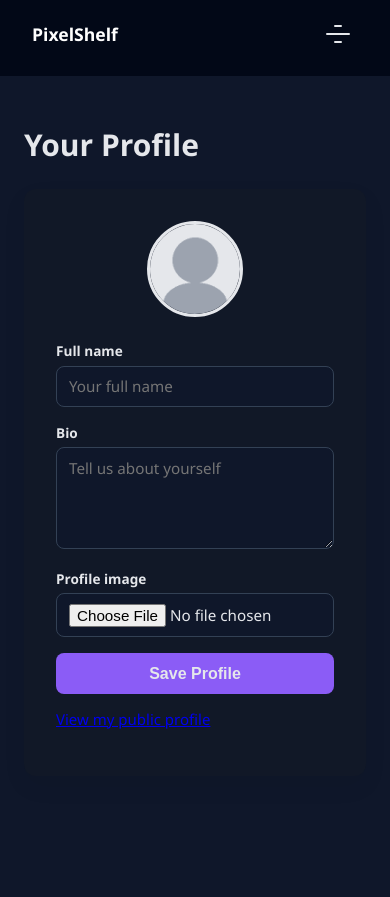
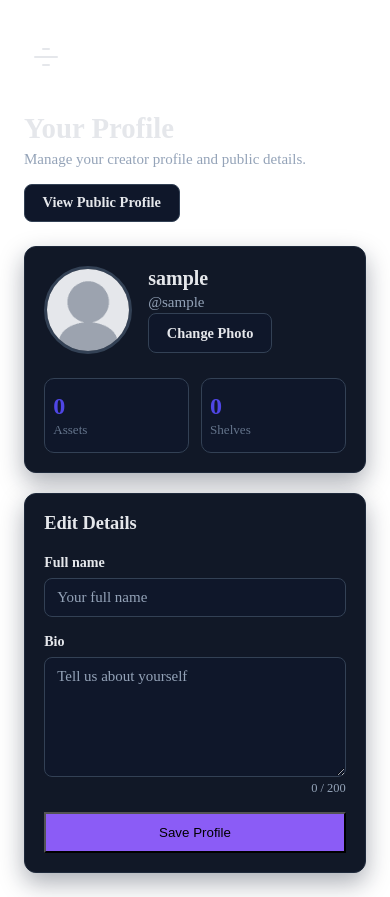
Before and after one commit to colynpacaldo/PixelShelf, a Django app: page /profile/ in a window 390 px wide. Before the commit the page ends 729 px from the top, so only its background shows below. Run offline with Django 5.2, Linux system fonts and the light colour scheme; the visitor is signed in with stand-in values (Sample User, id 1); data comes from the database, SQL or seed files in the repository; data that the repository does not hold is empty; some libraries are stand-ins or nearby versions.

Commit message:
feat: polish responsive profile page

```diff
--- a/apps/profile/forms.py
+++ b/apps/profile/forms.py
@@ -4,10 +4,24 @@ from .models import Profile
 
 
 class ProfileForm(forms.ModelForm):
+    bio = forms.CharField(
+        max_length=200,
+        required=False,
+        widget=forms.Textarea(
+            attrs={
+                "rows": 4,
+                "maxlength": 200,
+                "placeholder": "Tell us about yourself",
+            }
+        ),
+    )
+
     class Meta:
         model = Profile
         fields = ["full_name", "bio", "profile_image"]
         widgets = {
             "full_name": forms.TextInput(attrs={"placeholder": "Your full name"}),
-            "bio": forms.Textarea(attrs={"rows": 4, "placeholder": "Tell us about yourself"}),
+            "profile_image": forms.FileInput(
+                attrs={"class": "avatar-upload-input", "accept": "image/*"}
+            ),
         }
--- a/apps/profile/views.py
+++ b/apps/profile/views.py
@@ -3,6 +3,7 @@ from django.contrib.auth.decorators import login_required
 from django.contrib.auth.models import User
 from django.shortcuts import get_object_or_404, redirect, render
 
+from apps.asset.models import Asset
 from apps.shelf.models import Shelf
 
 from .forms import ProfileForm
@@ -16,13 +17,30 @@ def profile_view(request):
     if request.method == "POST":
         form = ProfileForm(request.POST, request.FILES, instance=profile)
         if form.is_valid():
-            form.save()
+            profile = form.save(commit=False)
+            if "remove_profile_image" in request.POST and "profile_image" not in request.FILES:
+                old_image = profile.profile_image
+                profile.profile_image = None
+                profile.save()
+                if old_image:
+                    old_image.delete(save=False)
+            else:
+                profile.save()
             messages.success(request, "Profile updated.")
             return redirect("profile:profile")
     else:
         form = ProfileForm(instance=profile)
 
-    return render(request, "profile/profile.html", {"form": form, "profile": profile})
+    return render(
+        request,
+        "profile/profile.html",
+        {
+            "form": form,
+            "profile": profile,
+            "asset_count": Asset.objects.filter(user=request.user).count(),
+            "shelf_count": Shelf.objects.filter(user=request.user).count(),
+        },
+    )
 
 
 @login_required(login_url="login:login")
--- a/static/css/profile/profile.css
+++ b/static/css/profile/profile.css
@@ -1,158 +1,350 @@
-body {
-    margin: 0;
-    font-family: "Segoe UI", Arial, sans-serif;
-    background: #f9fafb;
-    color: #111827;
-    transition: background 0.2s ease, color 0.2s ease;
+.profile-content {
+    max-width: 880px;
 }
 
-body.dark-mode {
+.profile-page-header {
+    display: flex;
+    align-items: flex-start;
+    justify-content: space-between;
+    gap: 1rem;
+    margin-bottom: 1.5rem;
+}
+
+.profile-page-header h1 {
+    margin: 0;
+    font-size: 1.8rem;
+}
+
+.profile-subtitle {
+    margin: 0.35rem 0 0;
+    color: #64748b;
+}
+
+.secondary-btn-inline {
+    display: inline-block;
+    padding: 0.6rem 1.1rem;
+    border-radius: 8px;
+    font-size: 0.9rem;
+    font-weight: 600;
+    text-decoration: none;
+}
+
+.profile-page-header .secondary-btn-inline {
+    flex-shrink: 0;
+    background: #111827;
+    color: #e5e7eb;
+    border: 1px solid #334155;
+    transition: background 0.2s ease;
+}
+
+.profile-page-header .secondary-btn-inline:hover {
+    background: #1e293b;
+}
+
+.profile-layout {
+    display: grid;
+    grid-template-columns: minmax(0, 0.85fr) minmax(0, 1.15fr);
+    gap: 1.25rem;
+    align-items: start;
+}
+
+.profile-card {
+    min-width: 0;
+    padding: 1.5rem;
+    border: 1px solid #e5e7eb;
+    border-radius: 12px;
+    background: #fff;
+    box-shadow: 0 10px 24px rgba(0, 0, 0, 0.06);
+}
+
+.profile-summary {
+    text-align: center;
+}
+
+.avatar {
+    display: block;
+    width: 120px;
+    height: 120px;
+    margin: 0 auto 1rem;
+    border: 3px solid #334155;
+    border-radius: 50%;
+    object-fit: cover;
+    object-position: center;
+}
+
+.avatar-controls {
+    display: flex;
+    align-items: center;
+    justify-content: center;
+    gap: 0.65rem;
+    flex-wrap: wrap;
+    margin-bottom: 1.25rem;
+}
+
+.change-photo {
+    display: inline-flex;
+    align-items: center;
+    justify-content: center;
+    min-height: 40px;
+    background: #111827;
+    color: #e5e7eb;
+    border: 1px solid #334155;
+    cursor: pointer;
+}
+
+.change-photo:hover {
+    background: #1e293b;
+}
+
+.avatar-upload-input,
+.visually-hidden {
+    position: absolute;
+    width: 1px;
+    height: 1px;
+    padding: 0;
+    margin: -1px;
+    overflow: hidden;
+    clip: rect(0, 0, 0, 0);
+    white-space: nowrap;
+    border: 0;
+}
+
+.change-photo:focus-within,
+.avatar-upload-input:focus + .change-photo {
+    outline: 2px solid #a78bfa;
+    outline-offset: 2px;
+}
+
+.remove-photo {
+    padding: 0.5rem 0.25rem;
+    border: 0;
+    background: transparent;
+    color: #94a3b8;
+    font: inherit;
+    font-size: 0.85rem;
+    cursor: pointer;
+}
+
+.remove-photo:hover {
+    color: #e5e7eb;
+    text-decoration: underline;
+}
+
+.profile-identity h2 {
+    margin: 0;
+    font-size: 1.25rem;
+    overflow-wrap: anywhere;
+}
+
+.profile-identity p {
+    margin: 0.25rem 0 0;
+    color: #94a3b8;
+}
+
+.profile-stats {
+    display: grid;
+    grid-template-columns: repeat(2, minmax(0, 1fr));
+    gap: 0.75rem;
+    margin-top: 1.5rem;
+}
+
+.profile-stat {
+    display: flex;
+    flex-direction: column;
+    gap: 0.15rem;
+    padding: 0.85rem 0.5rem;
+    border: 1px solid #e5e7eb;
+    border-radius: 10px;
+    background: #f8fafc;
+}
+
+.stat-number {
+    color: #4f46e5;
+    font-size: 1.5rem;
+    font-weight: 700;
+}
+
+.stat-label {
+    color: #64748b;
+    font-size: 0.82rem;
+}
+
+.profile-edit h2 {
+    margin: 0 0 1.25rem;
+    font-size: 1.15rem;
+}
+
+.profile-edit label {
+    display: block;
+    margin: 0 0 0.4rem;
+    font-size: 0.88rem;
+    font-weight: 600;
+}
+
+.profile-edit input[type="text"],
+.profile-edit textarea {
+    display: block;
+    width: 100%;
+    margin: 0 0 1rem;
+    padding: 0.65rem 0.75rem;
+    border: 1px solid #cbd5e1;
+    border-radius: 8px;
+    background: #fff;
+    color: #111827;
+    font: inherit;
+}
+
+.profile-edit textarea {
+    min-height: 120px;
+    resize: vertical;
+}
+
+.profile-edit input:focus,
+.profile-edit textarea:focus {
+    outline: 2px solid #8b5cf6;
+    outline-offset: 1px;
+}
+
+.bio-counter {
+    margin: -0.75rem 0 1rem;
+    color: #64748b;
+    font-size: 0.78rem;
+    text-align: right;
+}
+
+.profile-edit .primary-btn {
+    display: block;
+    width: auto;
+    min-width: 160px;
+    margin: 0;
+    padding: 0.7rem 1.25rem;
+    background: #4f46e5;
+}
+
+.profile-edit .primary-btn:hover {
+    background: #4338ca;
+}
+
+.field-error {
+    margin: -0.75rem 0 1rem;
+    color: #b91c1c;
+    font-size: 0.82rem;
+}
+
+body.dark-mode .profile-page-header h1,
+body.dark-mode .profile-edit h2,
+body.dark-mode .profile-edit label {
+    color: #e5e7eb;
+}
+
+body.dark-mode .profile-subtitle,
+body.dark-mode .bio-counter {
+    color: #94a3b8;
+}
+
+body.dark-mode .field-error {
+    color: #fca5a5;
+}
+
+body.dark-mode .profile-card {
+    border-color: #1e293b;
+    background: #111827;
+    color: #e5e7eb;
+    box-shadow: 0 10px 24px rgba(15, 23, 42, 0.35);
+}
+
+body.dark-mode .profile-stat {
+    border-color: #334155;
+    background: #0f172a;
+}
+
+body.dark-mode .profile-edit input[type="text"],
+body.dark-mode .profile-edit textarea {
+    border-color: #334155;
     background: #0f172a;
     color: #e5e7eb;
 }
 
-body.dark-mode .topbar {
-    background: #020817;
+body.dark-mode .profile-edit input::placeholder,
+body.dark-mode .profile-edit textarea::placeholder {
+    color: #94a3b8;
 }
 
-body.dark-mode .brand,
-body.dark-mode .nav-links a,
-body.dark-mode .nav-links a.active {
-    color: #c4b5fd;
-}
-
-body.dark-mode .nav-links a:hover,
-body.dark-mode .nav-links a.active {
-    color: #fff;
-}
-
-body.dark-mode .profile-card,
-body.dark-mode .primary-btn {
-    background: #111827;
+body.dark-mode .profile-page-header .secondary-btn-inline,
+body.dark-mode .change-photo {
+    background: #0f172a;
     color: #e5e7eb;
 }
 
-body.dark-mode label,
-body.dark-mode h1,
-body.dark-mode .info {
-    color: #e5e7eb;
+body.dark-mode .profile-page-header .secondary-btn-inline:hover,
+body.dark-mode .change-photo:hover {
+    background: #1e293b;
 }
 
-body.dark-mode input[type="text"],
-body.dark-mode textarea,
-body.dark-mode input[type="file"] {
-    background: #0f172a;
-    color: #e5e7eb;
-    border-color: #334155;
-}
-
-body.dark-mode .primary-btn {
+body.dark-mode .profile-edit .primary-btn {
     background: #8b5cf6;
 }
 
-body.dark-mode .primary-btn:hover {
+body.dark-mode .profile-edit .primary-btn:hover {
     background: #7c3aed;
 }
 
-body.dark-mode .info {
-    background: #14532d;
-    color: #dcfce7;
+@media (max-width: 700px) {
+    .profile-layout {
+        grid-template-columns: 1fr;
     }
 
-.topbar {
-    display: flex;
+    .profile-summary {
+        display: grid;
+        grid-template-columns: 88px minmax(0, 1fr);
+        grid-template-areas:
+            "avatar identity"
+            "avatar controls"
+            "stats stats";
+        column-gap: 1rem;
         align-items: center;
-    justify-content: space-between;
-    padding: 1rem 2rem;
-    background: #111827;
-    color: #fff;
+        text-align: left;
     }
 
-.brand {
-    font-weight: 700;
-    font-size: 1.1rem;
-    color: #fff;
-    text-decoration: none;
+    .avatar {
+        grid-area: avatar;
+        width: 88px;
+        height: 88px;
+        margin: 0;
     }
 
-.nav-links a {
-    color: #e5e7eb;
-    text-decoration: none;
-    margin-left: 1.25rem;
-    font-size: 0.9rem;
+    .avatar-controls {
+        grid-area: controls;
+        grid-column: auto;
+        justify-content: flex-start;
+        margin: 0;
     }
 
-.nav-links a:hover,
-.nav-links a.active {
-    color: #fff;
-    text-decoration: underline;
+    .profile-identity {
+        grid-area: identity;
     }
 
-.content {
-    max-width: 560px;
-    margin: 3rem auto;
-    padding: 0 1.5rem;
+    .profile-stats {
+        grid-area: stats;
+        width: 100%;
+    }
+}
+
+@media (max-width: 640px) {
+    .profile-page-header {
+        align-items: stretch;
+        flex-direction: column;
+    }
+
+    .profile-page-header .secondary-btn-inline {
+        align-self: flex-start;
     }
 
     .profile-card {
-    background: #fff;
-    border-radius: 12px;
-    box-shadow: 0 10px 24px rgba(0, 0, 0, 0.06);
-    padding: 2rem;
-    margin-top: 1.5rem;
+        padding: 1.2rem;
     }
 
-.avatar {
-    width: 96px;
-    height: 96px;
-    border-radius: 50%;
-    object-fit: cover;
-    display: block;
-    margin: 0 auto 1.5rem;
-    border: 3px solid #e5e7eb;
+    .profile-edit .primary-btn {
+        width: 100%;
     }
-
-label {
-    display: block;
-    margin-bottom: 0.35rem;
-    font-size: 0.85rem;
-    font-weight: 600;
-    color: #374151;
 }
-
-input[type="text"],
-textarea,
-input[type="file"] {
-    width: 100%;
-    padding: 0.6rem 0.75rem;
-    margin-bottom: 1rem;
-    border: 1px solid #d1d5db;
-    border-radius: 8px;
-    box-sizing: border-box;
-    font-size: 0.95rem;
-    font-family: inherit;
-}
-
-.primary-btn {
-    width: 100%;
-    padding: 0.7rem;
-    border: none;
-    border-radius: 8px;
-    background: #4f46e5;
-    color: #fff;
-    font-size: 1rem;
-    font-weight: 600;
-    cursor: pointer;
-}
-
-.primary-btn:hover {
-    background: #4338ca;
-}
-
-.info {
-    background: #dcfce7;
-    color: #166534;
-    padding: 0.6rem 0.8rem;
-    border-radius: 8px;
-    font-size: 0.85rem;
-}
--- a/static/js/profile/profile.js
+++ b/static/js/profile/profile.js
@@ -1,15 +1,24 @@
 document.addEventListener("DOMContentLoaded", function () {
-    var fileInput = document.querySelector("input[type='file']");
+    var fileInput = document.getElementById("id_profile_image");
     var preview = document.getElementById("profile-preview");
+    var removeInput = document.getElementById("remove_profile_image");
+    var removeButton = document.getElementById("remove-profile-image");
+    var bioInput = document.getElementById("id_bio");
+    var bioCounter = document.getElementById("bio-counter");
 
-    if (!fileInput || !preview) {
-        return;
-    }
+    if (fileInput && preview) {
+        var originalPreview = preview.src;
 
         fileInput.addEventListener("change", function () {
             var file = fileInput.files && fileInput.files[0];
             if (!file) {
                 return;
+            }
+            if (removeInput) {
+                removeInput.checked = false;
+            }
+            if (removeButton) {
+                removeButton.textContent = "Remove";
             }
             var reader = new FileReader();
             reader.onload = function (event) {
@@ -17,4 +26,23 @@ document.addEventListener("DOMContentLoaded", function () {
             };
             reader.readAsDataURL(file);
         });
+
+        if (removeButton && removeInput) {
+            removeButton.addEventListener("click", function () {
+                removeInput.checked = !removeInput.checked;
+                preview.src = removeInput.checked
+                    ? preview.dataset.defaultSrc
+                    : originalPreview;
+                removeButton.textContent = removeInput.checked ? "Undo Remove" : "Remove";
             });
+        }
+    }
+
+    if (bioInput && bioCounter) {
+        var updateBioCounter = function () {
+            bioCounter.textContent = bioInput.value.length + " / 200";
+        };
+        bioInput.addEventListener("input", updateBioCounter);
+        updateBioCounter();
+    }
+});
--- a/templates/profile/profile.html
+++ b/templates/profile/profile.html
@@ -4,7 +4,7 @@
 <head>
     <meta charset="UTF-8">
     <meta name="viewport" content="width=device-width, initial-scale=1.0">
-    <title>Profile</title>
+    <title>Your Profile · PixelShelf</title>
     <link rel="stylesheet" href="{% static 'css/common/base.css' %}">
     <link rel="stylesheet" href="{% static 'css/profile/profile.css' %}">
 </head>
@@ -23,8 +23,14 @@
         </div>
     </nav>
 
-    <main class="content">
-        <h1>Your Profile</h1>
+    <main class="content profile-content">
+        <header class="profile-page-header">
+            <div>
+                <h1>Your Profile</h1>
+                <p class="profile-subtitle">Manage your creator profile and public details.</p>
+            </div>
+            <a class="secondary-btn-inline" href="{% url 'profile:public' request.user.username %}">View Public Profile</a>
+        </header>
 
         {% if messages %}
             {% for message in messages %}
@@ -32,28 +38,56 @@
             {% endfor %}
         {% endif %}
 
-        <div class="profile-card">
-            {% if profile.profile_image %}
-                <img id="profile-preview" class="avatar" src="{{ profile.profile_image.url }}" alt="Profile picture">
-            {% else %}
-                <img id="profile-preview" class="avatar" src="{% static 'images/profile/default-avatar.png' %}" alt="Default profile picture">
-            {% endif %}
+        <form class="profile-layout" method="post" enctype="multipart/form-data">
+            {% csrf_token %}
+            <section class="profile-card profile-summary" aria-label="Profile summary">
+                {% if profile.profile_image %}
+                    <img id="profile-preview" class="avatar" src="{{ profile.profile_image.url }}" data-default-src="{% static 'images/profile/default-avatar.png' %}" alt="Profile picture">
+                {% else %}
+                    <img id="profile-preview" class="avatar" src="{% static 'images/profile/default-avatar.png' %}" data-default-src="{% static 'images/profile/default-avatar.png' %}" alt="Default profile picture">
+                {% endif %}
 
-            <form method="post" enctype="multipart/form-data">
-                {% csrf_token %}
+                <div class="avatar-controls">
+                    {{ form.profile_image }}
+                    <label class="secondary-btn-inline change-photo" for="{{ form.profile_image.id_for_label }}">Change Photo</label>
+                    {% if profile.profile_image %}
+                        <button class="remove-photo" type="button" id="remove-profile-image">Remove</button>
+                    {% endif %}
+                    <input type="checkbox" name="remove_profile_image" id="remove_profile_image" class="visually-hidden">
+                    {% for error in form.profile_image.errors %}<p class="field-error">{{ error }}</p>{% endfor %}
+                </div>
+
+                <div class="profile-identity">
+                    <h2>{{ profile.full_name|default:request.user.username }}</h2>
+                    <p>@{{ request.user.username }}</p>
+                </div>
+
+                <div class="profile-stats">
+                    <div class="profile-stat">
+                        <span class="stat-number">{{ asset_count }}</span>
+                        <span class="stat-label">Asset{{ asset_count|pluralize }}</span>
+                    </div>
+                    <div class="profile-stat">
+                        <span class="stat-number">{{ shelf_count }}</span>
+                        <span class="stat-label">Shel{{ shelf_count|pluralize:"f,ves" }}</span>
+                    </div>
+                </div>
+            </section>
+
+            <section class="profile-card profile-edit" aria-label="Edit profile details">
+                <h2>Edit Details</h2>
                 <label for="{{ form.full_name.id_for_label }}">Full name</label>
                 {{ form.full_name }}
+                {% for error in form.full_name.errors %}<p class="field-error">{{ error }}</p>{% endfor %}
 
                 <label for="{{ form.bio.id_for_label }}">Bio</label>
                 {{ form.bio }}
-
-                <label for="{{ form.profile_image.id_for_label }}">Profile image</label>
-                {{ form.profile_image }}
+                {% for error in form.bio.errors %}<p class="field-error">{{ error }}</p>{% endfor %}
+                <p class="bio-counter" id="bio-counter" aria-live="polite">0 / 200</p>
 
                 <button type="submit" class="primary-btn">Save Profile</button>
-            </form>
-            <p><a href="{% url 'profile:public' request.user.username %}">View my public profile</a></p>
-        </div>
+            </section>
+        </form>
     </main>
 
     <script src="{% static 'js/profile/profile.js' %}"></script>
```
Also changed, not shown: apps/profile/tests.py (+74 -2 lines). Lines whose indentation alone changed are shown as unchanged.
